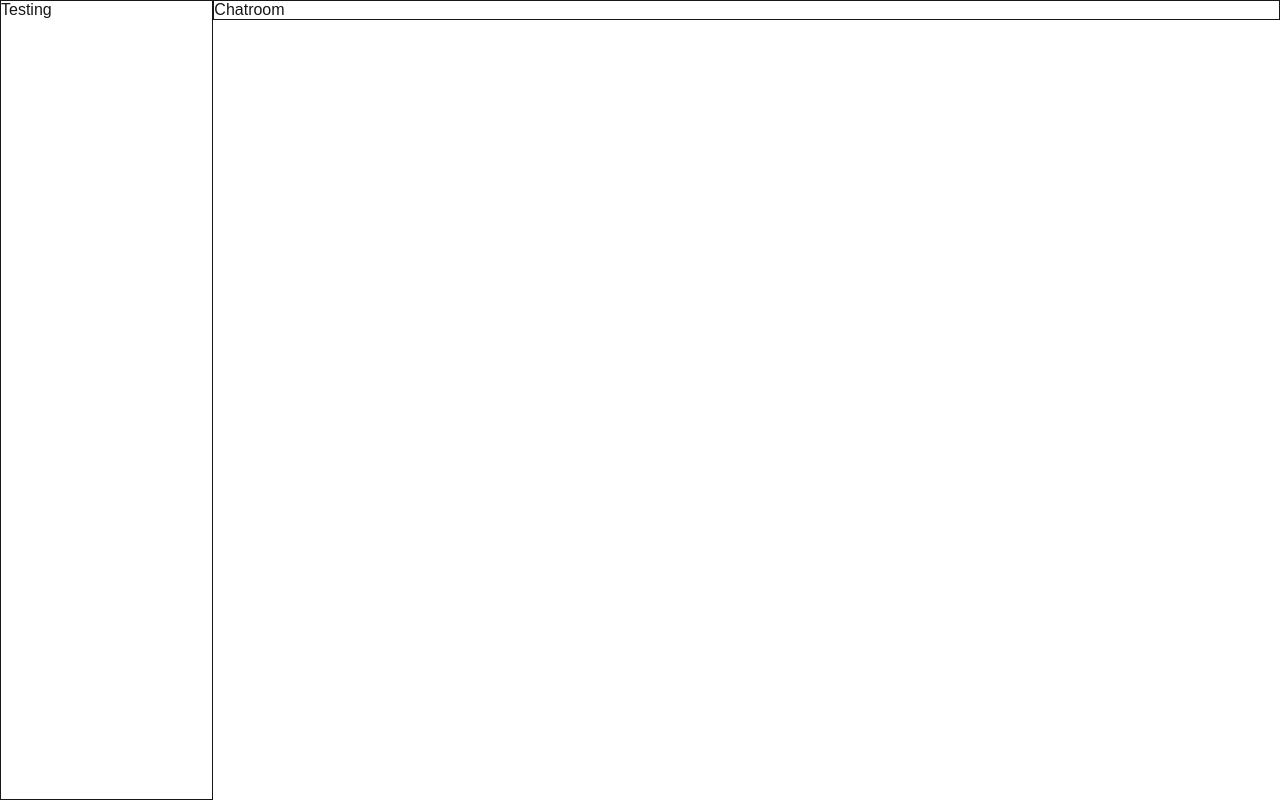
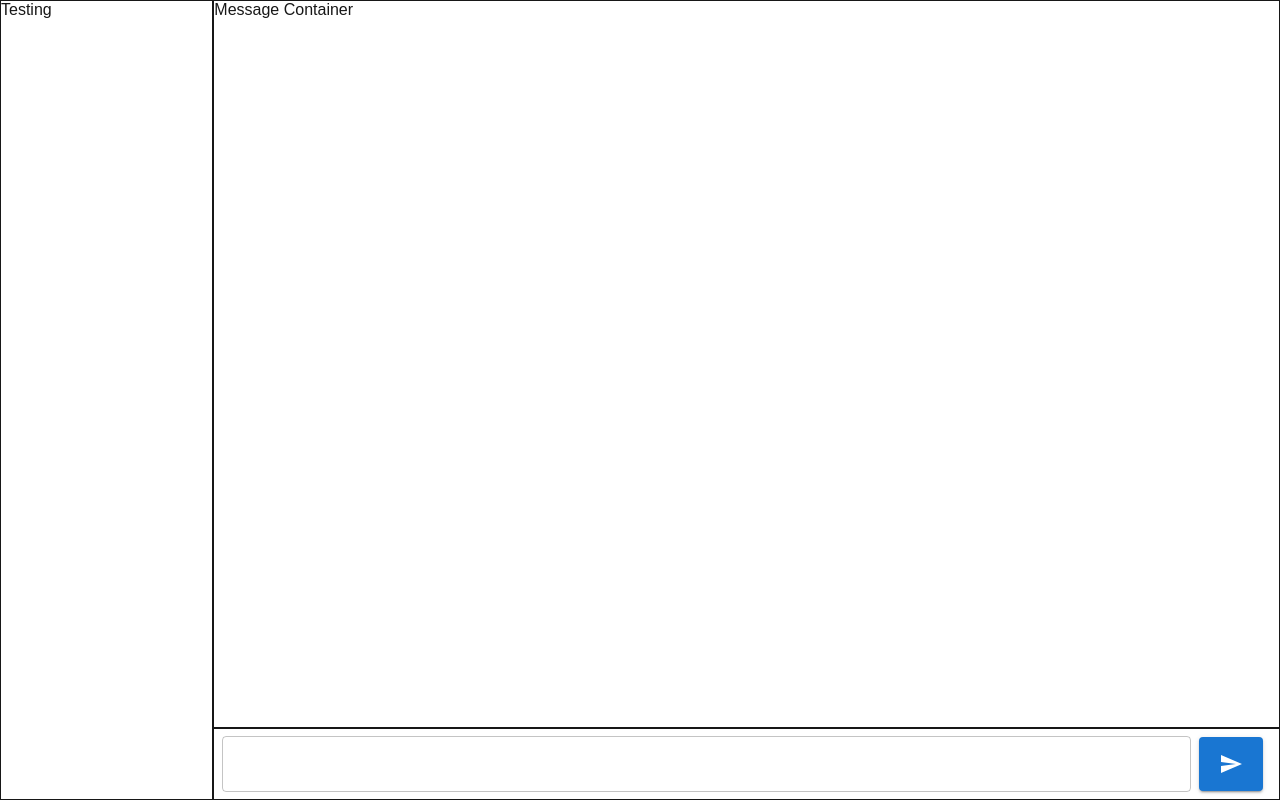
Before and after one commit to toy9986619/chatroom-performance-example, a Next.js app: page / in a window 1280 px wide. Built offline with nearby package versions, Linux system fonts and the light colour scheme.

Commit message:
feat: add message & input bar layout

```diff
--- a/app/Chatroom.js
+++ b/app/Chatroom.js
@@ -1,9 +1,17 @@
 import { Box } from '@mui/material';
+
+import MessageContainer from './MessageContainer';
+import InputBar from './InputBar';
 
 const Chatroom = () => {
   return (
-    <Box border="1px solid">
-      Chatroom
+    <Box height="100%" display="flex" flexDirection="column" minHeight={0}>
+      <Box flex={1} minHeight={0} border="1px solid">
+        <MessageContainer />
+      </Box>
+      <Box height={72} border="1px solid">
+        <InputBar />
+      </Box>
     </Box>
   );
 }
--- /dev/null
+++ b/app/InputBar.js
@@ -0,0 +1,25 @@
+'use client';
+
+import { Box, Button, TextField } from '@mui/material';
+import SendIcon from '@mui/icons-material/Send';
+
+const InputBar = () => {
+  return (
+    <Box display="flex" height="100%" alignItems="center" padding={(theme) => theme.spacing(1)}>
+      <Box flex={1} minHeight={0}>
+        <TextField
+          id="message"
+          variant="outlined"
+          fullWidth
+        />
+      </Box>
+      <Box margin={(theme) => theme.spacing(0, 1)} height="100%">
+        <Button variant="contained" sx={{ height: '100%' }}>
+          <SendIcon />
+        </Button>
+      </Box>
+    </Box >
+  );
+};
+
+export default InputBar;
--- /dev/null
+++ b/app/MessageContainer.js
@@ -0,0 +1,11 @@
+import { Box } from '@mui/material';
+
+const MessageContainer = () => {
+  return (
+    <Box>
+      Message Container
+    </Box>
+  );
+};
+
+export default MessageContainer;
--- /dev/null
+++ b/app/ThemeProvider.js
@@ -0,0 +1,21 @@
+'use client';
+
+import { ThemeProvider as MuiThemeProvider, createTheme } from '@mui/material/styles';
+
+const theme = createTheme({
+  colorSchemes: {
+    dark: true,
+  },
+});
+
+const ThemeProvider = (props) => {
+  const { children } = props;
+
+  return (
+    <MuiThemeProvider theme={theme}>
+      {children}
+    </MuiThemeProvider>
+  );
+};
+
+export default ThemeProvider;
--- a/app/layout.js
+++ b/app/layout.js
@@ -1,6 +1,8 @@
 import localFont from "next/font/local";
 import { Box } from '@mui/material';
 import "./globals.css";
+
+import ThemeProvider from './ThemeProvider';
 
 const geistSans = localFont({
   src: "./fonts/GeistVF.woff",
@@ -23,7 +25,9 @@ export default function RootLayout({ children }) {
     <html lang="en">
       <body className={`${geistSans.variable} ${geistMono.variable}`}>
         <Box width="100vw" height="100vh">
-          {children}
+          <ThemeProvider>
+            {children}
+          </ThemeProvider>
         </Box>
       </body>
     </html>
--- a/package.json
+++ b/package.json
@@ -11,6 +11,7 @@
   "dependencies": {
     "@emotion/react": "^11.13.3",
     "@emotion/styled": "^11.13.0",
+    "@mui/icons-material": "^6.1.5",
     "@mui/material": "^6.1.5",
     "next": "15.0.1",
     "react": "19.0.0-rc-69d4b800-20241021",
```
Also changed, not shown: 2 other files (tests, documents, lock files or other folders).
